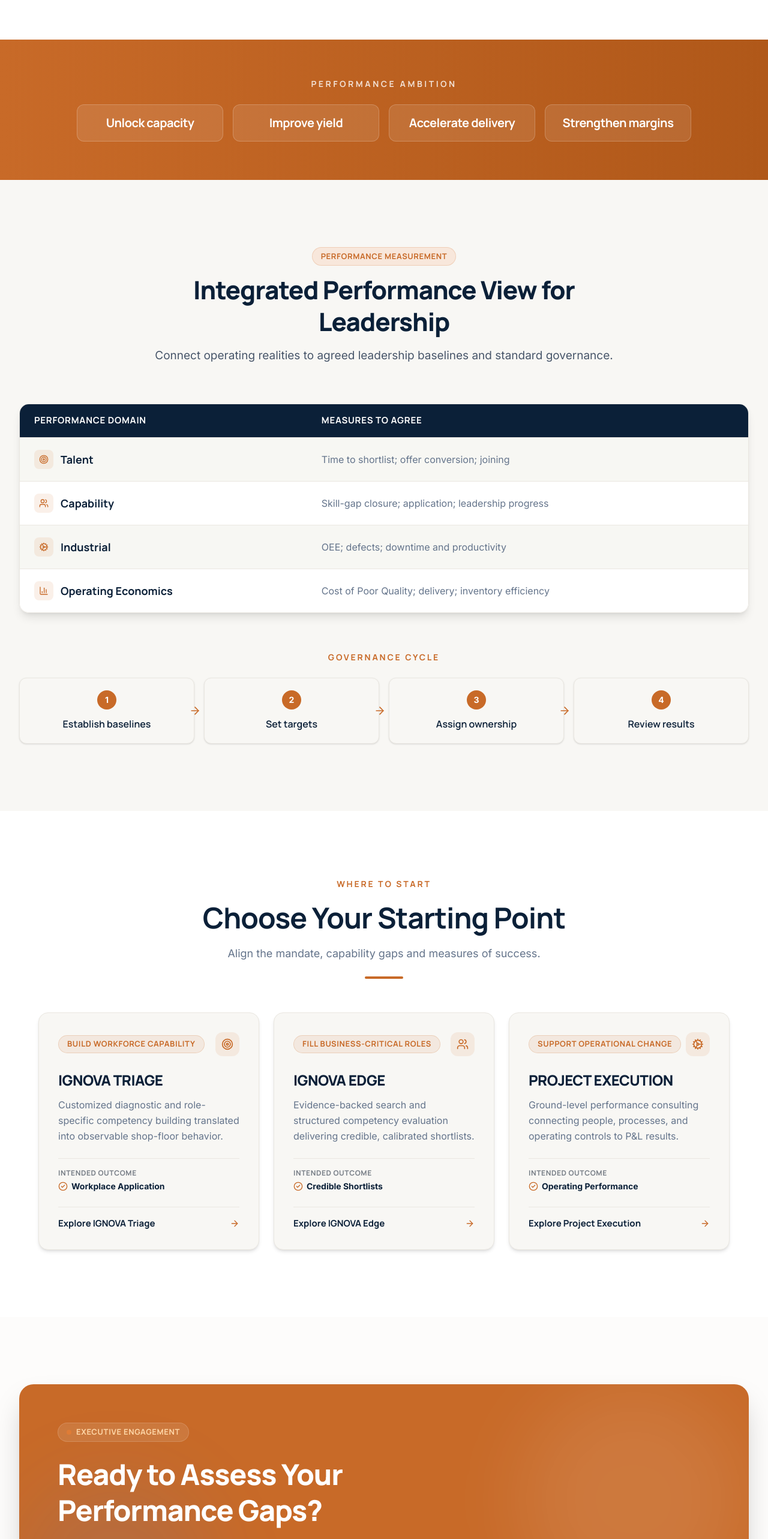
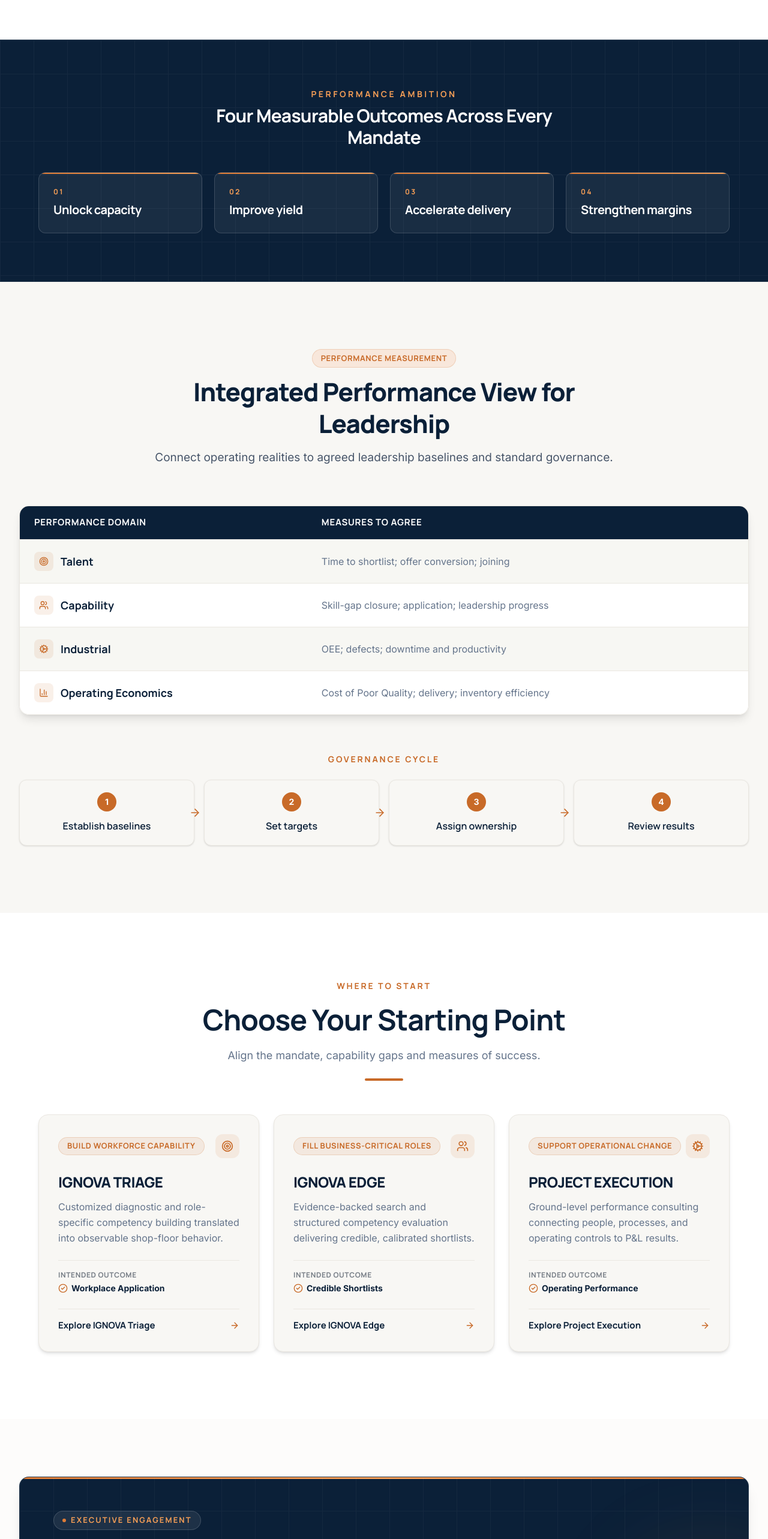
Before and after one commit to ayushprakash1010-jpg/Ignova, a Next.js app: page /approach in a window 1280 px wide. Shown: the part 1375-3941 px from the top of the page at 60% size. Built offline with nearby package versions, Linux system fonts and the light colour scheme; a web font is replaced by a local one.

Commit message:
style(ui): refine Performance Ambition band and CTABanner into balanced deep navy layouts

```diff
--- a/src/app/approach/page.tsx
+++ b/src/app/approach/page.tsx
@@ -128,14 +128,30 @@ export default function ApproachPage() {
       </section>
 
       {/* ─── 3. Performance Ambition Banner (PPT Slide 04) ─── */}
-      <section className="bg-gradient-to-r from-orange to-orange-dark py-14 md:py-16 overflow-hidden">
-        <div className="max-w-7xl mx-auto px-4 sm:px-6 lg:px-8 text-center">
-          <p
-            className="text-sm font-bold uppercase tracking-[0.25em] text-white/80 mb-6 font-accent"
-          >
-            Performance Ambition
-          </p>
-          <div className="grid grid-cols-2 lg:grid-cols-4 gap-4 max-w-5xl mx-auto">
+      <section className="relative bg-[#0B2038] py-16 md:py-20 border-y border-white/10 overflow-hidden">
+        <div
+          aria-hidden="true"
+          className="absolute inset-0 opacity-[0.04] pointer-events-none"
+          style={{
+            backgroundImage:
+              "linear-gradient(#FFFFFF 1px, transparent 1px), linear-gradient(90deg, #FFFFFF 1px, transparent 1px)",
+            backgroundSize: "56px 56px",
+          }}
+        />
+        <div className="relative z-10 max-w-7xl mx-auto px-4 sm:px-6 lg:px-8">
+          <div className="text-center max-w-2xl mx-auto mb-10">
+            <p className="text-xs sm:text-sm font-bold uppercase tracking-[0.25em] text-[#F59E56] mb-2 font-accent">
+              Performance Ambition
+            </p>
+            <h2
+              className="text-2xl sm:text-3xl font-bold text-white tracking-tight"
+              style={{ fontFamily: "var(--font-heading)", color: "#FFFFFF" }}
+            >
+              Four Measurable Outcomes Across Every Mandate
+            </h2>
+          </div>
+
+          <div className="grid grid-cols-1 sm:grid-cols-2 lg:grid-cols-4 gap-5 max-w-6xl mx-auto">
             {AMBITION_PHRASES.map((phrase, idx) => (
               <motion.div
                 key={phrase}
@@ -143,10 +159,17 @@ export default function ApproachPage() {
                 whileInView={{ opacity: 1, y: 0 }}
                 viewport={{ once: true }}
                 transition={{ duration: 0.4, delay: idx * 0.1 }}
-                className="bg-white/10 hover:bg-white/15 border border-white/20 rounded-xl px-5 py-4 transition-colors"
+                className="relative bg-white/[0.06] hover:bg-white/[0.1] border border-white/15 rounded-xl px-6 py-6 transition-all text-left overflow-hidden"
               >
+                <div
+                  aria-hidden="true"
+                  className="absolute top-0 left-0 right-0 h-[2px] bg-gradient-to-r from-[#DF7C36] to-[#F59E56]"
+                />
+                <span className="block text-xs font-bold tracking-[0.2em] text-[#F59E56] font-accent mb-2">
+                  {String(idx + 1).padStart(2, "0")}
+                </span>
                 <p
-                  className="text-base sm:text-lg md:text-xl font-bold text-white tracking-tight"
+                  className="text-lg sm:text-xl font-bold text-white tracking-tight"
                   style={{ fontFamily: "var(--font-heading)" }}
                 >
                   {phrase}
@@ -363,7 +386,7 @@ export default function ApproachPage() {
 
       {/* ─── 6. CTA Banner ─── */}
       <CTABanner
-        variant="orange"
+        variant="navy"
         title="Ready to Assess Your Performance Gaps?"
         subtitle="Start with a diagnostic baseline and build accountable execution across your plant and executive teams."
         buttonText="Schedule a Conversation"
--- a/src/app/services/edge/page.tsx
+++ b/src/app/services/edge/page.tsx
@@ -504,7 +504,7 @@ export default function EdgePage() {
 
       {/* ============ CTA BANNER ============ */}
       <CTABanner
-        variant="orange"
+        variant="navy"
         title="Need to Fill Business-Critical Roles?"
         subtitle="From executive search to volume hiring — we deliver credible shortlists."
         buttonText="Discuss Your Hiring Mandate"
--- a/src/app/services/triage/page.tsx
+++ b/src/app/services/triage/page.tsx
@@ -798,7 +798,7 @@ export default function TriagePage() {
 
       {/* ── 8. CTA Banner ── */}
       <CTABanner
-        variant="orange"
+        variant="navy"
         title="Ready to Build Workforce Capability?"
         subtitle="Start with a role-based assessment and design targeted interventions."
         buttonText="Discuss Your Capability Needs"
--- a/src/components/ui/CTABanner.tsx
+++ b/src/components/ui/CTABanner.tsx
@@ -21,29 +21,47 @@ export default function CTABanner({
   variant = "navy",
 }: CTABannerProps) {
   return (
-    <section className="py-20 md:py-28 bg-[#FDFCFB]">
+    <section className="py-16 md:py-24 bg-[#FDFCFB]">
       <div className="max-w-7xl mx-auto px-4 sm:px-6 lg:px-8">
         <div
-          className={`relative rounded-3xl p-10 sm:p-14 md:p-16 overflow-hidden shadow-2xl ${
-            variant === "orange" ? "bg-[#C86A28]" : "bg-[#0B2038]"
+          className={`relative rounded-2xl p-8 sm:p-12 lg:p-14 overflow-hidden shadow-xl ${
+            variant === "orange"
+              ? "bg-[#C86A28]"
+              : "bg-[#0B2038] border border-white/10"
           }`}
         >
-          {/* Subtle ambient light */}
+          {/* Top copper hairline signature accent */}
           <div
-            className={`absolute top-0 right-0 w-96 h-96 rounded-full blur-3xl pointer-events-none ${
-              variant === "orange" ? "bg-white/10" : "bg-[#C86A28]/15"
-            }`}
+            aria-hidden="true"
+            className="absolute top-0 left-0 right-0 h-[3px] bg-gradient-to-r from-[#DF7C36] via-[#F59E56] to-[#DF7C36]"
           />
-          <div className="absolute bottom-0 left-0 w-80 h-80 bg-blue-500/10 rounded-full blur-3xl pointer-events-none" />
 
-          <div className="relative z-10 max-w-3xl">
-            <div className="inline-flex items-center gap-2 px-3.5 py-1.5 rounded-full bg-white/10 text-orange-200 border border-white/15 text-xs sm:text-[13px] font-bold uppercase tracking-wider mb-6 font-accent">
-              <span className="w-2 h-2 rounded-full bg-[#DF7C36]" />
+          {/* Subtle architectural blueprint texture */}
+          <div
+            aria-hidden="true"
+            className="absolute inset-0 opacity-[0.04] pointer-events-none"
+            style={{
+              backgroundImage:
+                "linear-gradient(#FFFFFF 1px, transparent 1px), linear-gradient(90deg, #FFFFFF 1px, transparent 1px)",
+              backgroundSize: "56px 56px",
+            }}
+          />
+
+          {/* Subtle warm ambient corner */}
+          <div
+            aria-hidden="true"
+            className="absolute -bottom-24 -right-24 w-80 h-80 rounded-full bg-[#DF7C36]/10 blur-3xl pointer-events-none"
+          />
+
+          <div className="relative z-10 flex flex-col lg:flex-row lg:items-center lg:justify-between gap-8 lg:gap-12">
+            <div className="max-w-2xl">
+              <div className="inline-flex items-center gap-2 px-3.5 py-1.5 rounded-full bg-white/[0.08] text-[#F59E56] border border-white/15 text-xs sm:text-[13px] font-bold uppercase tracking-[0.16em] mb-5 font-accent">
+                <span className="w-1.5 h-1.5 rounded-full bg-[#DF7C36]" />
                 Executive Engagement
               </div>
 
               <h2
-              className="text-3xl sm:text-4xl md:text-5xl font-extrabold leading-tight mb-5 tracking-tight"
+                className="text-3xl sm:text-4xl lg:text-[40px] font-bold leading-[1.15] mb-4 tracking-tight"
                 style={{
                   fontFamily: "var(--font-heading)",
                   color: "#FFFFFF",
@@ -52,14 +70,23 @@ export default function CTABanner({
                 {title}
               </h2>
 
-            <p className="text-lg sm:text-xl text-slate-300 mb-8 leading-relaxed max-w-2xl">
+              {subtitle && (
+                <p
+                  className={`text-base sm:text-lg leading-relaxed max-w-xl ${
+                    variant === "orange" ? "text-white/95" : "text-slate-300"
+                  }`}
+                >
                   {subtitle}
                 </p>
+              )}
+            </div>
 
-            <div className="flex flex-col sm:flex-row items-stretch sm:items-center gap-4">
+            <div className="flex flex-col sm:flex-row lg:flex-col xl:flex-row items-stretch sm:items-center gap-3.5 lg:flex-shrink-0">
               <Link
                 href={buttonHref}
-                className={variant === "orange" ? "btn-white" : "btn-primary"}
+                className={`${
+                  variant === "orange" ? "btn-white" : "btn-primary"
+                } whitespace-nowrap`}
               >
                 {buttonText}
                 <ArrowRight className="w-4 h-4" />
@@ -67,7 +94,7 @@ export default function CTABanner({
               {secondaryButtonText && secondaryButtonHref && (
                 <Link
                   href={secondaryButtonHref}
-                  className="inline-flex items-center justify-center gap-2 px-6 py-3.5 text-[15px] font-semibold rounded-xl text-white/90 hover:text-white border border-white/20 hover:bg-white/10 transition-all font-accent"
+                  className="inline-flex items-center justify-center gap-2 px-6 py-3.5 text-[15px] font-semibold rounded-xl text-white hover:text-white border border-white/25 hover:border-white/45 hover:bg-white/[0.08] transition-all font-accent whitespace-nowrap"
                 >
                   {secondaryButtonText}
                 </Link>
```
Lines whose indentation alone changed are shown as unchanged.
